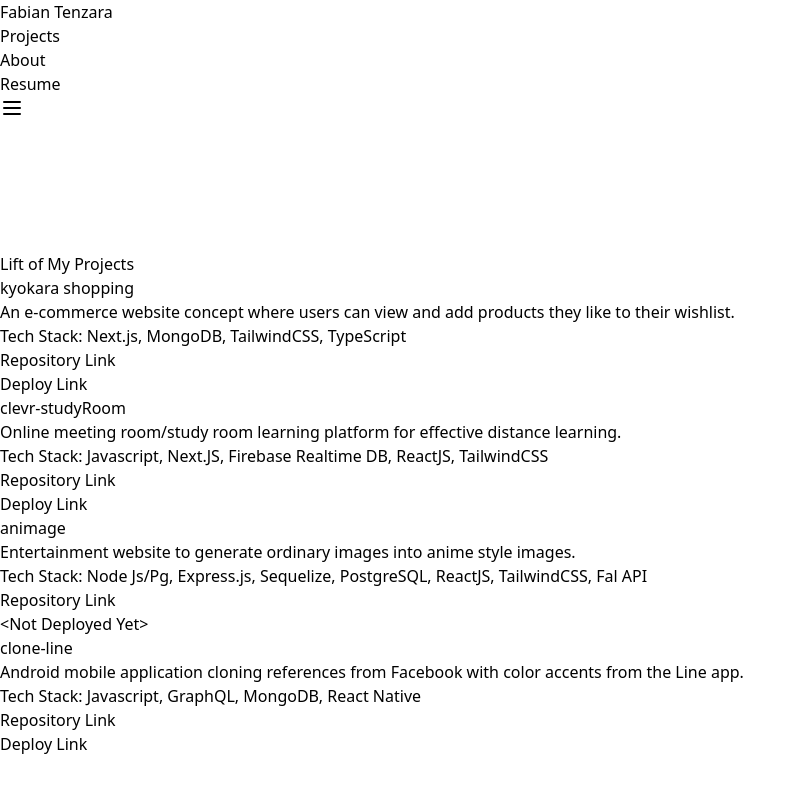
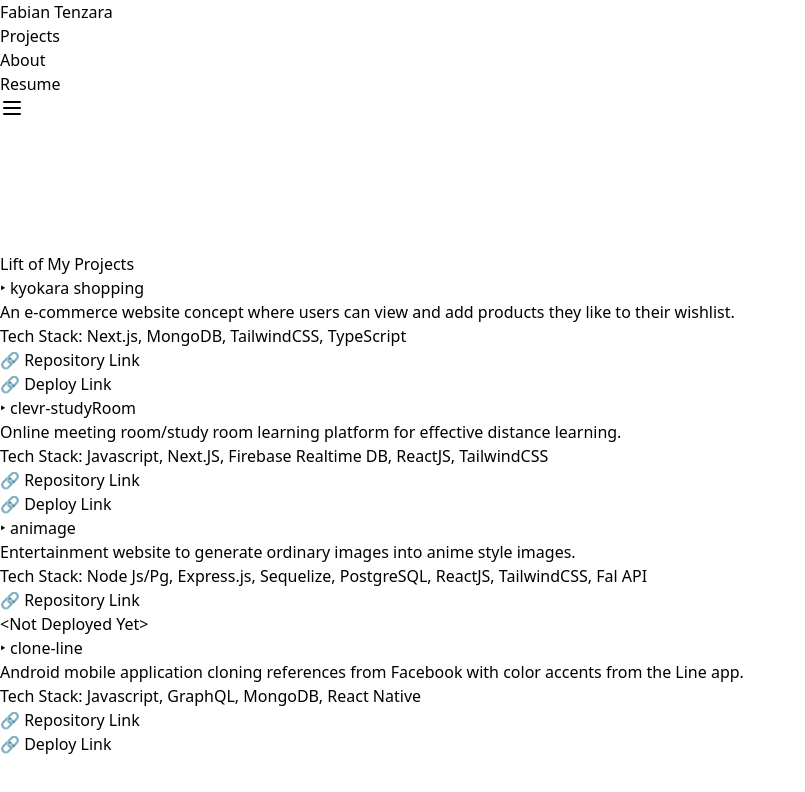
Before and after one commit to tzrfabian/tzrfabian-profile, a Next.js app: page /projects in a window 1280 px wide. Shown: the top 792 px of the page, without its empty margins (0-805 px from the left). Built offline with nearby package versions, Linux system fonts and the light colour scheme.

Commit message:
refac: update information at about & adjust layout project page

```diff
--- a/src/app/page.js
+++ b/src/app/page.js
@@ -78,7 +78,7 @@ export default function Home() {
         <hr className="border-gray-500 mb-4"/>
 
         <p className="text-gray-300 text-xl">
-        My fullname is Muhammad Habib Fabian Tenzara, you can call me Fabian. I am a computer science graduate from Bina Nusantara University.
+        My fullname is Muhammad Habib Fabian Tenzara, you can call me Fabian. I am a computer science graduate from Bina Nusantara University. I previously had an internship experience as a DevOps Engineer for 1 year. And I have just graduated from Hacktiv8's Full Stack Javascript intensive Bootcamp program and am looking to pursue a career as a Software/Web Developer.
         </p>
       </div>
       <div>
--- a/src/app/projects/page.jsx
+++ b/src/app/projects/page.jsx
@@ -17,7 +17,6 @@ export default function Projects() {
           {projects.map((project) => {
             return <ProjectCard key={project.id} project={project}/>
           })}
-
       </div>
     </div>
   )
--- a/src/components/ProjectCard.jsx
+++ b/src/components/ProjectCard.jsx
@@ -4,8 +4,8 @@ import React from 'react'
 
 export default function ProjectCard( {project} ) {
   return (
-    <div className='border border-white rounded-lg my-5 p-3 bg-gray-800 bg-opacity-80 hover:translate-x-3 transition-all duration-300'>
-      <h2 className='text-2xl font-bold text-white'>{project.name}</h2>
+    <div className='group border border-white rounded-lg my-5 p-3 bg-gray-800 bg-opacity-80 hover:translate-x-3 transition-all duration-300'>
+      <h2 className='text-2xl font-bold text-white'>‣ {project.name}</h2>
       <p className='text-gray-200'>
         {project.description || 'No description available'}
       </p>
@@ -14,12 +14,12 @@ export default function ProjectCard( {project} ) {
         {project.techStack.join(', ')}
       </p>
       <Link href={project.repository}>
-        <p className='text-gray-200 font-semibold hover:underline hover:text-cyan-600'>Repository Link</p>
+        <p className='text-gray-200 font-semibold hover:underline group-hover:text-cyan-600'>&#128279; Repository Link</p>
       </Link>
 
       {project.deployLink ? (
         <Link href={project.deployLink}>
-          <p className='text-gray-200 font-semibold hover:underline hover:text-cyan-600'>Deploy Link</p>
+          <p className='text-gray-200 font-semibold hover:underline group-hover:text-cyan-600'>&#128279; Deploy Link</p>
         </Link>
       ) : (
         <p className='text-gray-200 text-opacity-50'>{"<Not Deployed Yet>"}</p>
```
